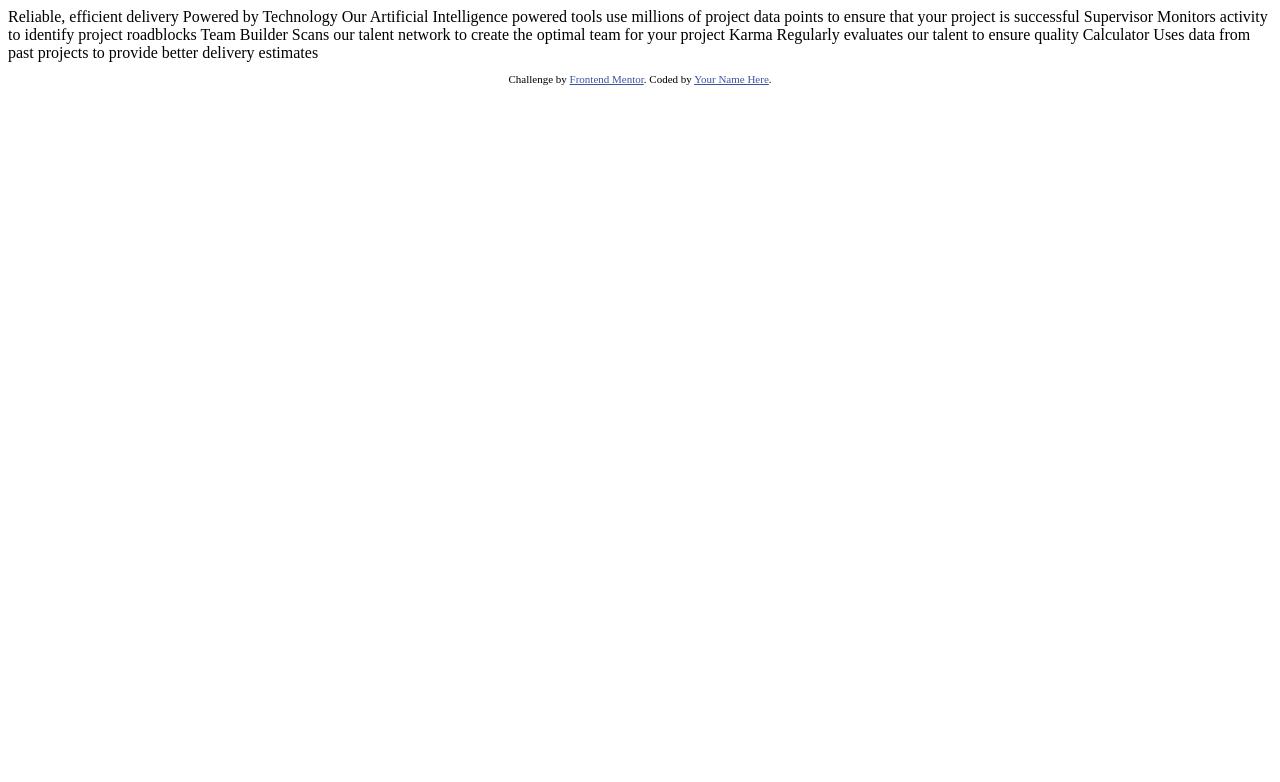
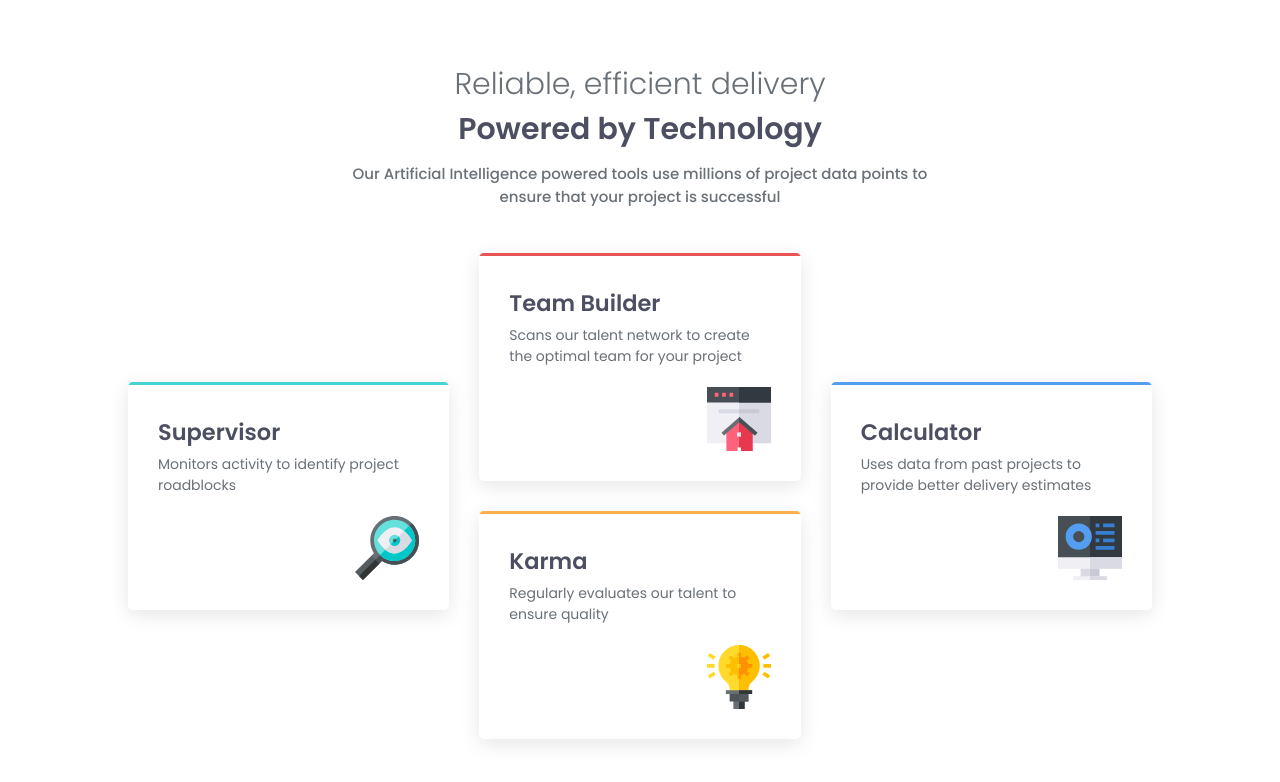
Before and after one commit to bobek1337/frontend-mentor-four-card-feature-6, a plain HTML site: page index.html in a window 1280 px wide. Drawn offline with Linux system fonts and the light colour scheme.

Commit message:
finished project

```diff
--- a/index.html
+++ b/index.html
@@ -1,45 +1,260 @@
 <!DOCTYPE html>
 <html lang="en">
 <head>
-  <meta charset="UTF-8">
-  <meta name="viewport" content="width=device-width, initial-scale=1.0"> <!-- displays site properly based on user's device -->
+    <meta charset="UTF-8">
+    <meta name="viewport" content="width=device-width, initial-scale=1.0">
+    <link rel="icon" type="image/png" sizes="32x32" href="./images/favicon-32x32.png">
+    <link rel="preconnect" href="https://fonts.googleapis.com">
+    <link rel="preconnect" href="https://fonts.gstatic.com" crossorigin>
+    <link href="https://fonts.googleapis.com/css2?family=Poppins:ital,wght@0,100;0,200;0,300;0,400;0,500;0,600;0,700;0,800;0,900;1,100;1,200;1,300;1,400;1,500;1,600;1,700;1,800;1,900&display=swap"
+          rel="stylesheet">
+    <title>Frontend Mentor | Four card feature section</title>
+    <style>
+        * {
+            box-sizing: border-box;
+            margin: 0;
+            padding: 0;
+        }
 
-  <link rel="icon" type="image/png" sizes="32x32" href="./images/favicon-32x32.png">
+        :root {
+            --red: hsl(0, 78%, 62%);
+            --cyan: hsl(180, 62%, 55%);
+            --orange: hsl(34, 97%, 64%);
+            --blue: hsl(212, 86%, 64%);
+            --black-500: hsl(231, 32%, 9%);
+            --grey-500: hsl(234, 12%, 34%);
+            --grey-400: hsl(212, 6%, 44%);
+            --white: hsl(0, 0%, 100%)
+        }
 
-  <title>Frontend Mentor | Four card feature section</title>
+        html, body {
+            font-family: "Poppins", Arial serif;
+            width: fit-content;
+            margin: auto;
+            min-height: 100dvh;
+        }
 
-  <!-- Feel free to remove these styles or customise in your own stylesheet 👍 -->
-  <style>
-    .attribution { font-size: 11px; text-align: center; }
-    .attribution a { color: hsl(228, 45%, 44%); }
-  </style>
+        body {
+            background: white;
+            font-size: 15px;
+            display: flex;
+            align-items: center;
+            justify-content: center;
+        }
+
+        .header {
+            display: flex;
+            align-items: center;
+            flex-direction: column;
+            justify-content: center;
+            text-align: center;
+            width: 100%;
+        }
+
+        .header > p {
+            color: var(--grey-400);
+            text-align: center;
+            font-weight: 500;
+            max-width: 60%;
+            margin-top: 10px;
+        }
+
+        main {
+            display: flex;
+            align-items: center;
+            justify-content: center;
+            flex-direction: column;
+            min-height: 100dvh;
+            width: 80%;
+        }
+
+        h1, h2 {
+            font-weight: 600;
+            color: var(--grey-500);
+        }
+
+        h1:first-child {
+            font-weight: 300;
+            color: var(--grey-400);
+        }
+
+        main > p {
+            color: var(--grey-400);
+            width: 40%;
+            text-align: center;
+            font-weight: 500;
+        }
+
+        .cards-container {
+            display: flex;
+            justify-content: space-between;
+            flex-basis: auto;
+            margin-top: 3em;
+            gap: 2em;
+        }
+
+        .cards {
+            flex: 1;
+            display: flex;
+            flex-direction: column;
+            justify-content: center;
+            gap: 2em;
+        }
+
+        .card {
+            min-height: 10em;
+            min-width: 100%;
+            border-radius: 5px;
+            overflow: hidden;
+            box-shadow: 0 5px 20px rgba(0, 0, 0, 0.1);
+        }
+
+        .card-content {
+            margin: 30px;
+        }
+
+        .card-content > p {
+            width: 100%;
+            margin-top: 5px;
+            color: var(--grey-400);
+            font-size: 14px;
+        }
+
+        .bar {
+            height: 3px;
+        }
+
+        .cyan {
+            background: var(--cyan);
+        }
+
+        .red {
+            background: var(--red);
+        }
+
+        .orange {
+            background: var(--orange);
+        }
+
+        .blue {
+            background: var(--blue);
+        }
+
+        .icon {
+            display: flex;
+            justify-content: end;
+            margin-top: 20px;
+        }
+
+        @media screen and (max-width: 1024px){
+            .cards-container{
+                flex-direction: column;
+            }
+
+            .cards{
+                flex-direction: row;
+            }
+            .card{
+                flex:1;
+                min-width: auto;
+            }
+        }
+
+        @media screen and (max-width: 768px){
+            .cards-container{
+                flex-direction: column;
+            }
+
+            .cards{
+                flex-direction: column;
+            }
+            .card{
+                flex:1;
+                min-width: auto;
+            }
+            body{
+                margin-top: 5em;
+                margin-bottom: 5em;
+            }
+        }
+    </style>
 </head>
 <body>
 
-  Reliable, efficient delivery
-  Powered by Technology
+<main>
+    <div class="header">
+        <h1>Reliable, efficient delivery</h1>
+        <h1>Powered by Technology</h1>
+        <p>Our Artificial Intelligence powered tools use millions of project data points to ensure that your project is
+            successful</p>
+    </div>
+    <div class="cards-container">
+        <div class="cards">
+            <div class="card">
+                <div class="bar cyan"></div>
+                <div class="card-content">
+                    <h2>
+                        Supervisor
+                    </h2>
+                    <p>
+                        Monitors activity to identify project roadblocks
+                    </p>
+                    <div class="icon">
+                        <img src="images/icon-supervisor.svg" alt="">
+                    </div>
+                </div>
+            </div>
+        </div>
 
-  Our Artificial Intelligence powered tools use millions of project data points
-  to ensure that your project is successful
+        <div class="cards">
+            <div class="card">
+                <div class="bar red"></div>
+                <div class="card-content">
+                    <h2>
+                        Team Builder
+                    </h2>
+                    <p>
+                        Scans our talent network to create the optimal team for your project
+                    </p>
+                    <div class="icon">
+                        <img src="images/icon-team-builder.svg" alt="">
+                    </div>
+                </div>
+            </div>
+            <div class="card">
+                <div class="bar orange"></div>
+                <div class="card-content">
+                    <h2>
+                        Karma
+                    </h2>
+                    <p>
+                        Regularly evaluates our talent to ensure quality
+                    </p>
+                    <div class="icon">
+                        <img src="images/icon-karma.svg" alt="">
+                    </div>
+                </div>
+            </div>
+        </div>
 
-  Supervisor
-  Monitors activity to identify project roadblocks
+        <div class="cards">
+            <div class="card">
+                <div class="bar blue"></div>
+                <div class="card-content">
+                    <h2>
+                        Calculator
+                    </h2>
+                    <p>
+                        Uses data from past projects to provide better delivery estimates
+                    </p>
+                    <div class="icon">
+                        <img src="images/icon-calculator.svg" alt="">
+                    </div>
+                </div>
+            </div>
+        </div>
+    </div>
+</main>
 
-  Team Builder
-  Scans our talent network to create the optimal team for your project
-
-  Karma
-  Regularly evaluates our talent to ensure quality
-
-  Calculator
-  Uses data from past projects to provide better delivery estimates
-
-
-  <footer>
-    <p class="attribution">
-      Challenge by <a href="https://www.frontendmentor.io?ref=challenge" target="_blank">Frontend Mentor</a>.
-      Coded by <a href="#">Your Name Here</a>.
-    </p>
-  </footer>
 </body>
 </html>
```
